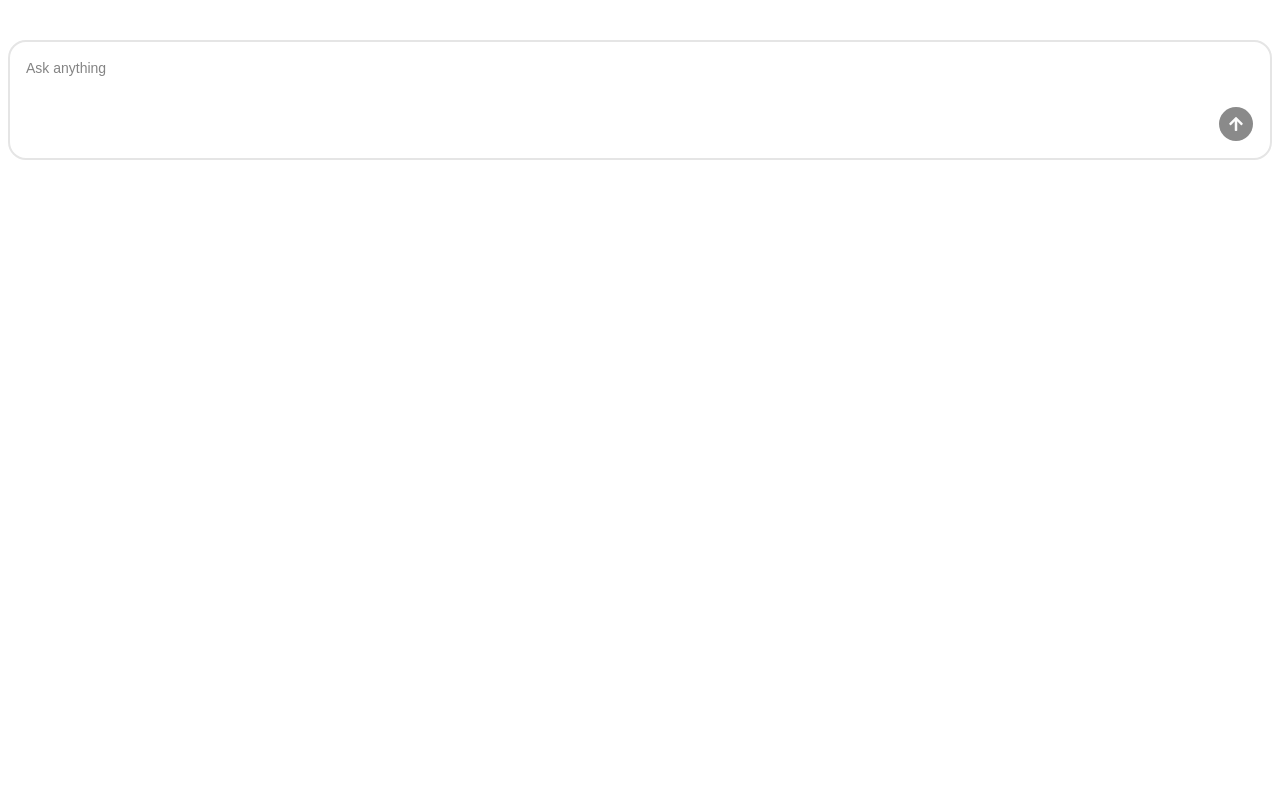
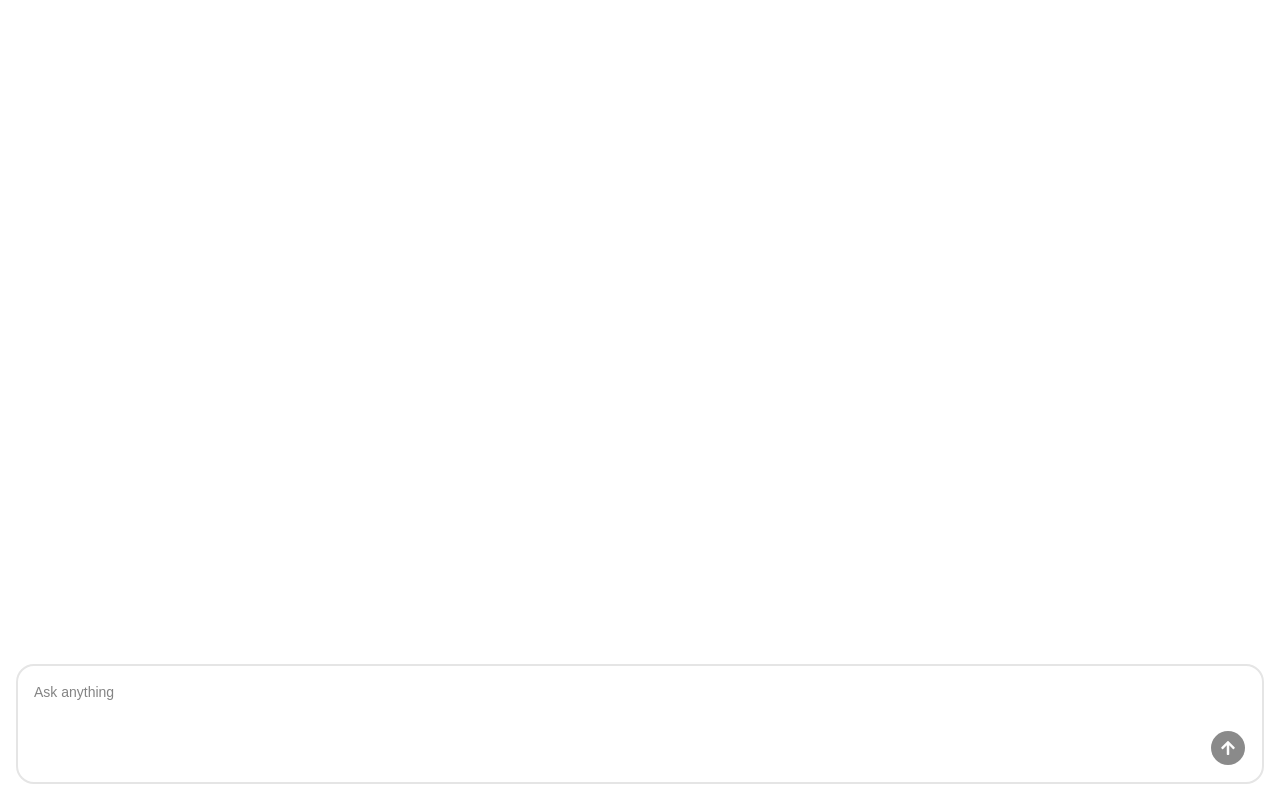
Before and after one commit to sansita0704/Chatbot, a React (Vite) app in the folder packages/client/: page / in a window 1280 px wide. Built offline with nearby package versions, Linux system fonts and the light colour scheme.

Commit message:
improve the look and feel

```diff
--- a/packages/client/src/App.tsx
+++ b/packages/client/src/App.tsx
@@ -2,7 +2,7 @@
 
 function App() {
     return (
-        <div>
+        <div className="p-4 h-screen">
             <ChatBot />
         </div>
     );
--- a/packages/client/src/components/ChatBot.tsx
+++ b/packages/client/src/components/ChatBot.tsx
@@ -1,4 +1,4 @@
-import { useEffect, useRef, useState, type KeyboardEvent } from 'react';
+import React, { useEffect, useRef, useState, type KeyboardEvent } from 'react';
 import axios from 'axios';
 import ReactMarkdown from 'react-markdown';
 import { FaArrowUp } from 'react-icons/fa';
@@ -21,19 +21,21 @@
 const ChatBot = () => {
     const [messages, setMessages] = useState<Message[]>([]);
     const [isBotTyping, setIsBotTyping] = useState(false);
-    const formRef = useRef<HTMLFormElement | null>(null);
+    const lastMessageRef = useRef<HTMLDivElement | null>(null);
     const conversationId = useRef(crypto.randomUUID());
     const { register, handleSubmit, reset, formState } = useForm<FormData>();
 
     useEffect(() => {
-        formRef.current?.scrollIntoView({ behavior: 'smooth' });
+        lastMessageRef.current?.scrollIntoView({ behavior: 'smooth' });
     }, [messages]);
 
     const onSubmit = async ({ prompt }: FormData) => {
         setMessages((prev) => [...prev, { content: prompt, role: 'user' }]);
         setIsBotTyping(true);
 
-        reset();
+        reset({
+            prompt: '',
+        });
 
         const { data } = await axios.post<ChatResponse>('/api/chat', {
             prompt,
@@ -64,12 +66,15 @@
     };
 
     return (
-        <div>
-            <div className="flex flex-col gap-2 mx-2 my-5">
+        <div className="flex flex-col h-full">
+            <div className="flex flex-col flex-1 gap-2 my-5 overflow-y-auto">
                 {messages.map((message, index) => (
                     <div
                         key={index}
                         onCopy={onCopyMessage}
+                        ref={
+                            index == messages.length - 1 ? lastMessageRef : null
+                        }
                         className={`px-3 py-1 rounded-xl ${
                             message.role === 'user'
                                 ? 'bg-blue-600 text-white self-end'
@@ -90,14 +95,14 @@
             <form
                 onSubmit={handleSubmit(onSubmit)}
                 onKeyDown={onKeyDown}
-                ref={formRef}
-                className="flex flex-col gap-2 items-end border-2 p-4 m-2 rounded-2xl"
+                className="flex flex-col gap-2 items-end border-2 p-4 rounded-2xl"
             >
                 <textarea
                     {...register('prompt', {
                         required: true,
                         validate: (data) => data.trim().length > 0,
                     })}
+                    autoFocus
                     className="w-full border-0 outline-0 resize-none text-sm"
                     placeholder="Ask anything"
                     maxLength={1000}
```
